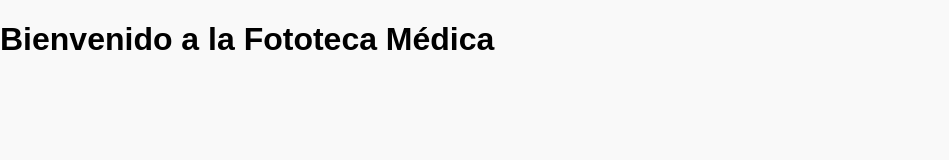
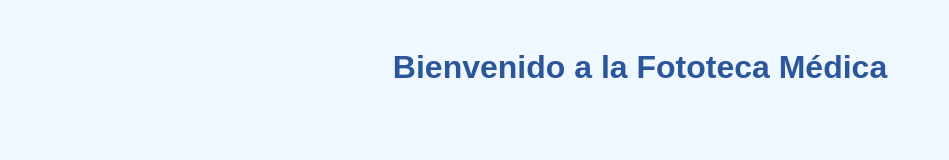
Before and after one commit to jumalop/FototecaHEC, a plain HTML site: page index.html in a window 1280 px wide. Shown: the whole page, without its empty margins (0-949 px from the left). Drawn offline with Linux system fonts and the light colour scheme.

Commit message:
styles.css

```diff
--- a/styles.css
+++ b/styles.css
@@ -1,5 +1,10 @@
-body { font-family: sans-serif; background: #f9f9f9; margin: 0; }
-header { background: #007BFF; color: white; padding: 1em; text-align: center; }
-nav button { margin: 0.5em; padding: 0.5em 1em; background: white; color: #007BFF; border: 1px solid #007BFF; border-radius: 5px; cursor: pointer; }
-nav button:hover { background: #007BFF; color: white; }
-section { padding: 1em; }
+body {
+    font-family: Arial, sans-serif;
+    padding: 20px;
+    background-color: #f0f8ff;
+}
+
+h1 {
+    color: #2B579A;
+    text-align: center;
+}
```
